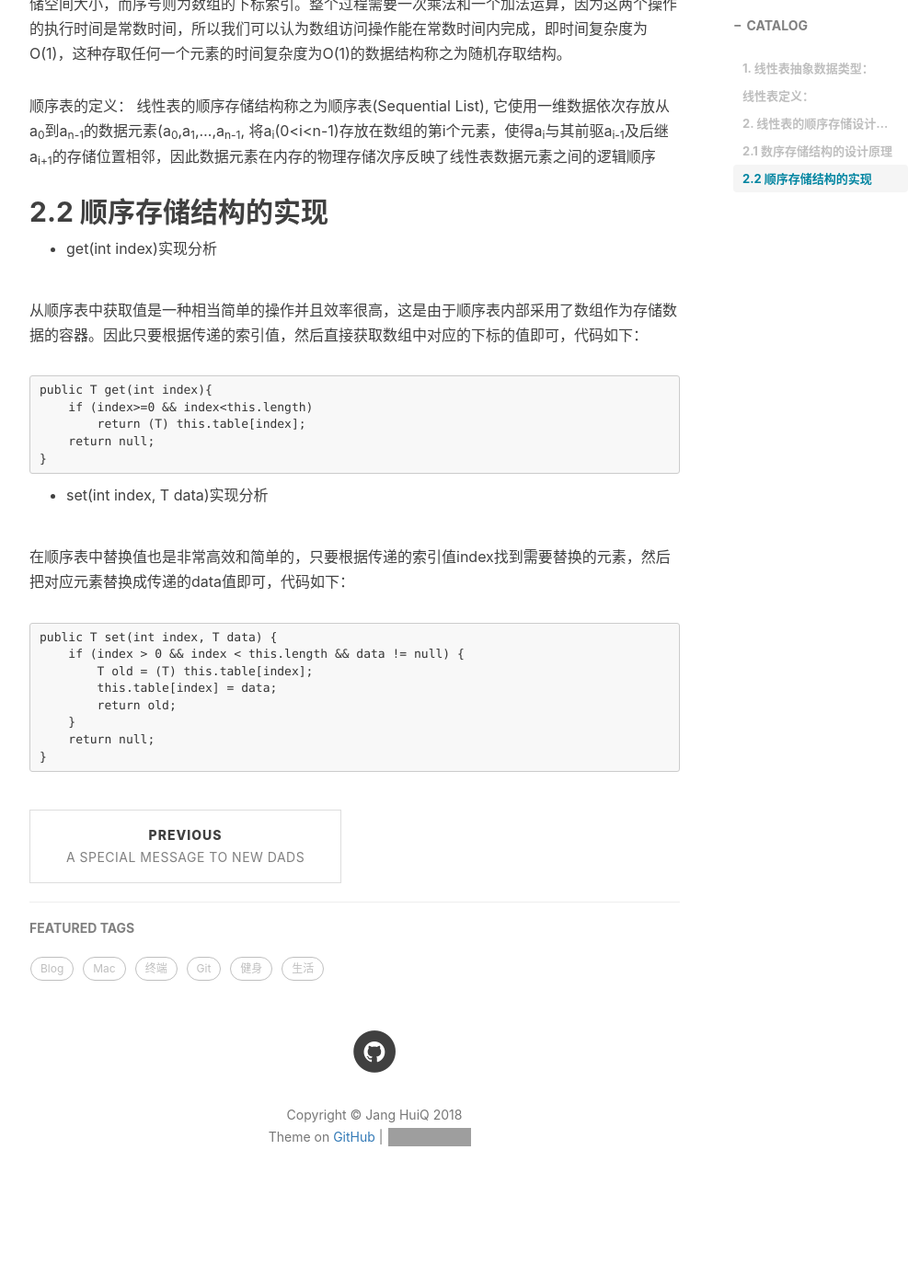
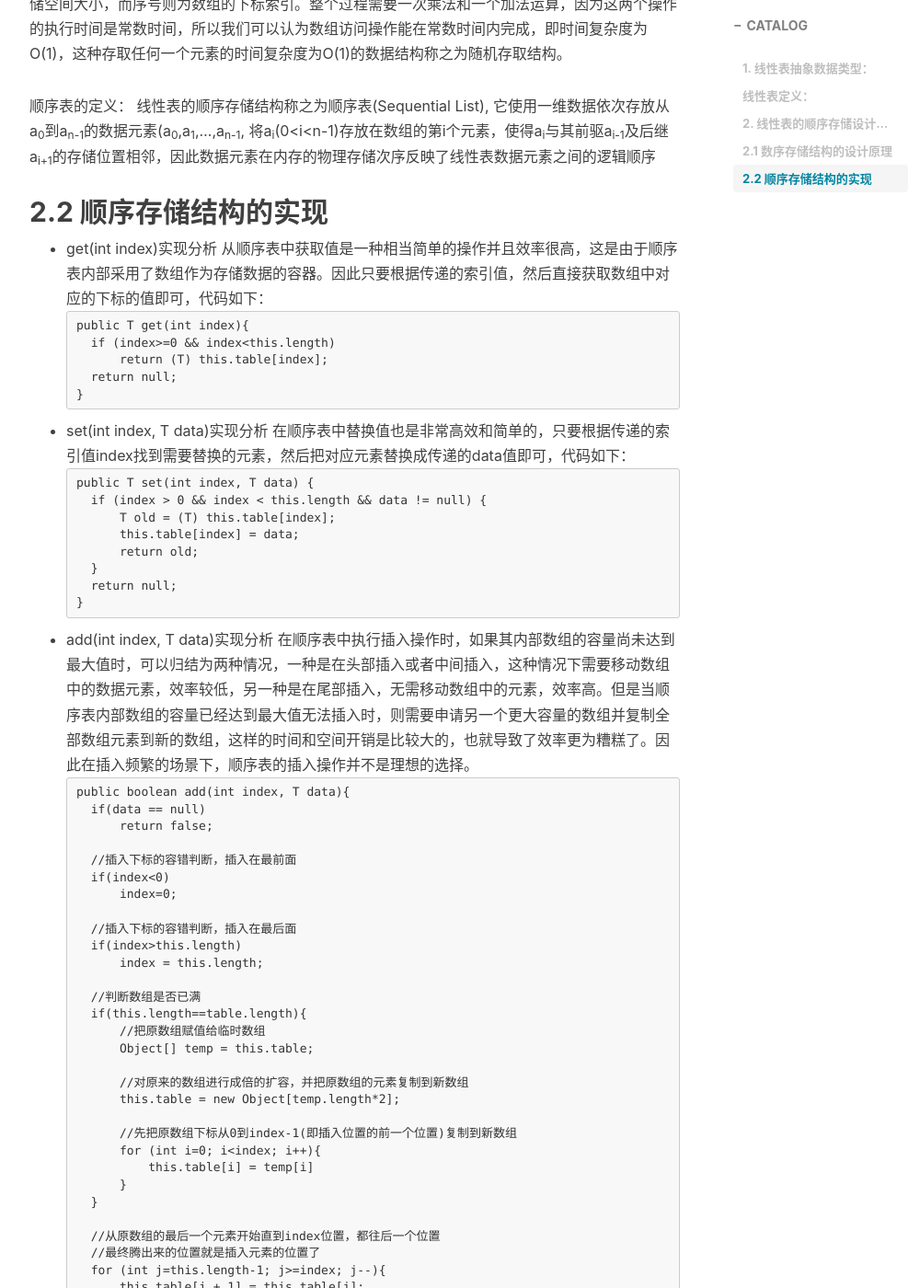
Before and after one commit to jangzc/jangzc.github.io, a Jekyll site: the page built from _posts/2018-08-02-顺序表和链表.markdown, in a window 1280 px wide and 1400 px high, scrolled down 1179 px. Shown: the whole window at 92% size, without its empty margins (233-1233 px from the left). Built offline with Jekyll 4.4.1, drawn with Linux system fonts in a browser that asks for light colours; nearby versions of some CDN libraries; comment, search, counter and statistics services are not loaded; before the commit the page ends 2519 px from its top, so only the background shows below that; some of the changed text lies outside the part shown; grey boxes are pictures that could not be loaded.

Commit message:
Update 2018-08-02-顺序表和链表.markdown

````diff
--- a/_posts/2018-08-02-顺序表和链表.markdown
+++ b/_posts/2018-08-02-顺序表和链表.markdown
@@ -26,8 +26,7 @@ tags:
 
 ## 2.2 顺序存储结构的实现
 * get(int index)实现分析
-
-从顺序表中获取值是一种相当简单的操作并且效率很高，这是由于顺序表内部采用了数组作为存储数据的容器。因此只要根据传递的索引值，然后直接获取数组中对应的下标的值即可，代码如下：
+  从顺序表中获取值是一种相当简单的操作并且效率很高，这是由于顺序表内部采用了数组作为存储数据的容器。因此只要根据传递的索引值，然后直接获取数组中对应的下标的值即可，代码如下：
 ```
 public T get(int index){
     if (index>=0 && index<this.length)
@@ -35,9 +34,9 @@ public T get(int index){
     return null;
 }
 ```
+
 * set(int index, T data)实现分析
-
-在顺序表中替换值也是非常高效和简单的，只要根据传递的索引值index找到需要替换的元素，然后把对应元素替换成传递的data值即可，代码如下：
+  在顺序表中替换值也是非常高效和简单的，只要根据传递的索引值index找到需要替换的元素，然后把对应元素替换成传递的data值即可，代码如下：
 ```
 public T set(int index, T data) {
     if (index > 0 && index < this.length && data != null) {
@@ -48,3 +47,49 @@ public T set(int index, T data) {
     return null;
 }
 ```
+
+* add(int index, T data)实现分析
+  在顺序表中执行插入操作时，如果其内部数组的容量尚未达到最大值时，可以归结为两种情况，一种是在头部插入或者中间插入，这种情况下需要移动数组中的数据元素，效率较低，另一种是在尾部插入，无需移动数组中的元素，效率高。但是当顺序表内部数组的容量已经达到最大值无法插入时，则需要申请另一个更大容量的数组并复制全部数组元素到新的数组，这样的时间和空间开销是比较大的，也就导致了效率更为糟糕了。因此在插入频繁的场景下，顺序表的插入操作并不是理想的选择。
+```
+public boolean add(int index, T data){
+    if(data == null)
+        return false;
+
+    //插入下标的容错判断，插入在最前面
+    if(index<0)
+        index=0;
+
+    //插入下标的容错判断，插入在最后面
+    if(index>this.length)
+        index = this.length;
+
+    //判断数组是否已满
+    if(this.length==table.length){
+        //把原数组赋值给临时数组
+        Object[] temp = this.table;
+
+        //对原来的数组进行成倍的扩容，并把原数组的元素复制到新数组
+        this.table = new Object[temp.length*2];
+
+        //先把原数组下标从0到index-1(即插入位置的前一个位置)复制到新数组
+        for (int i=0; i<index; i++){
+            this.table[i] = temp[i]
+        }
+    }
+
+    //从原数组的最后一个元素开始直到index位置，都往后一个位置
+    //最终腾出来的位置就是插入元素的位置了
+    for (int j=this.length-1; j>=index; j--){
+        this.table[j + 1] = this.table[j];
+    }
+
+    //插入新值
+    this.table[index] = data;
+
+    //长度加一
+    this.length++;
+
+    //插入成功
+    return true;
+}
+```
````
